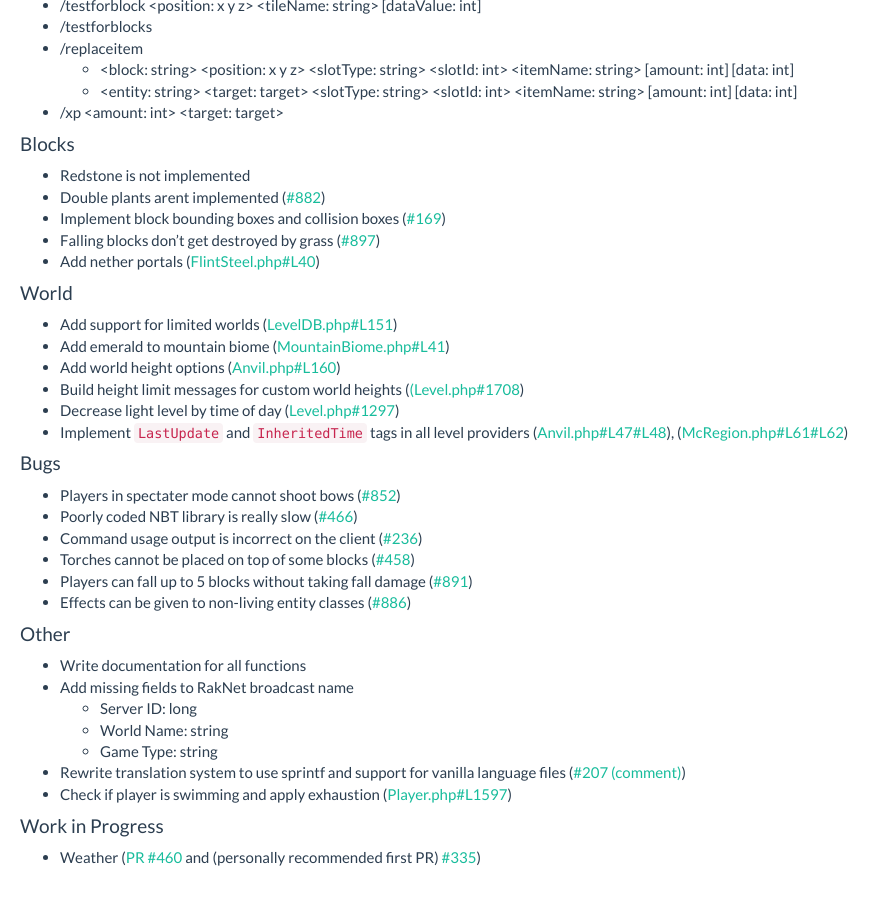
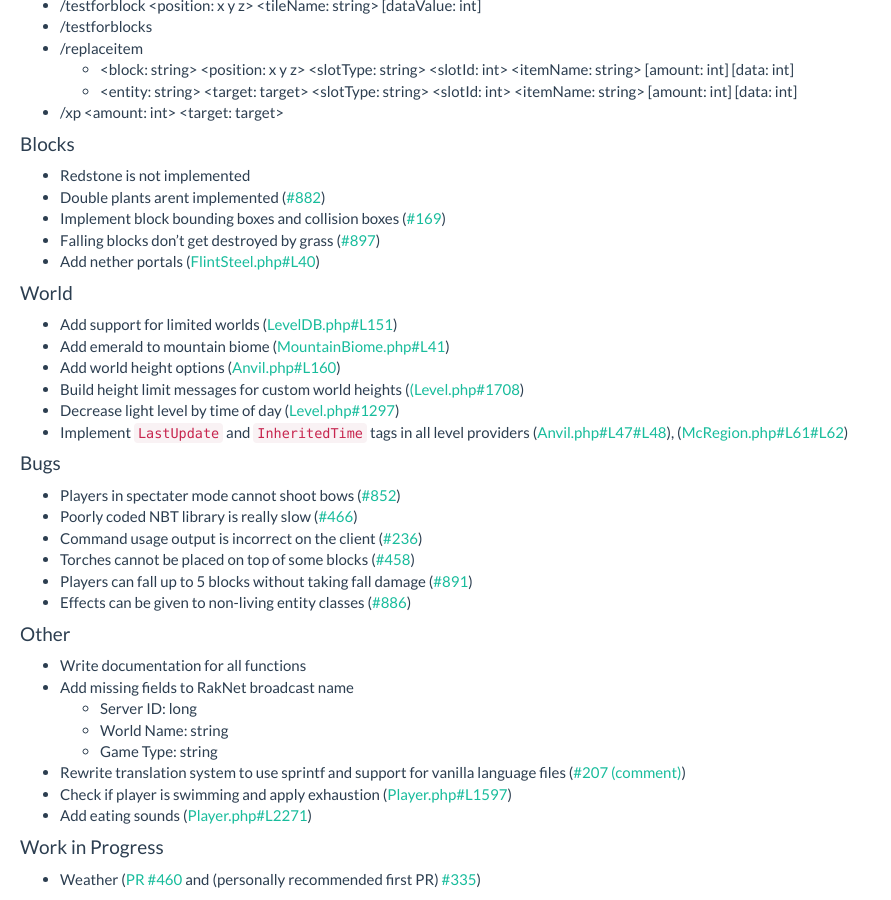
Before and after one commit to GNU-Droid/pe.thediamondyt.tk, a Jekyll site: the page built from _wiki/software/server/softwares/pocketmine/TODO.md, in a window 1280 px wide and 900 px high, scrolled down 672 px. Shown: the whole window, without its empty margins (0-891 px from the left). Built offline with Jekyll 4.4.1, drawn with Linux system fonts in a browser that asks for light colours; before the commit the page ends 1551 px from its top, so only the background shows below that.

Commit message:
Update TODO.md

```diff
--- a/_wiki/software/server/softwares/pocketmine/TODO.md
+++ b/_wiki/software/server/softwares/pocketmine/TODO.md
@@ -67,6 +67,7 @@ A compiled list of all things that arent currently implemented in PocketMine, bu
    * Game Type: string
  * Rewrite translation system to use sprintf and support for vanilla language files ([#207 (comment)](https://github.com/pmmp/PocketMine-MP/issues/207#issuecomment-280027871))
  * Check if player is swimming and apply exhaustion ([Player.php#L1597](https://github.com/pmmp/PocketMine-MP/blob/api3/blocks/src/pocketmine/Player.php#L1597))
+ * Add eating sounds ([Player.php#L2271](https://github.com/pmmp/PocketMine-MP/blob/api3/blocks/src/pocketmine/Player.php#L2271))
 
 #### Work in Progress
  * Weather ([PR #460](https://github.com/pmmp/PocketMine-MP/pull/460) and (personally recommended first PR) [#335](https://github.com/pmmp/PocketMine-MP/pull/335))
```
